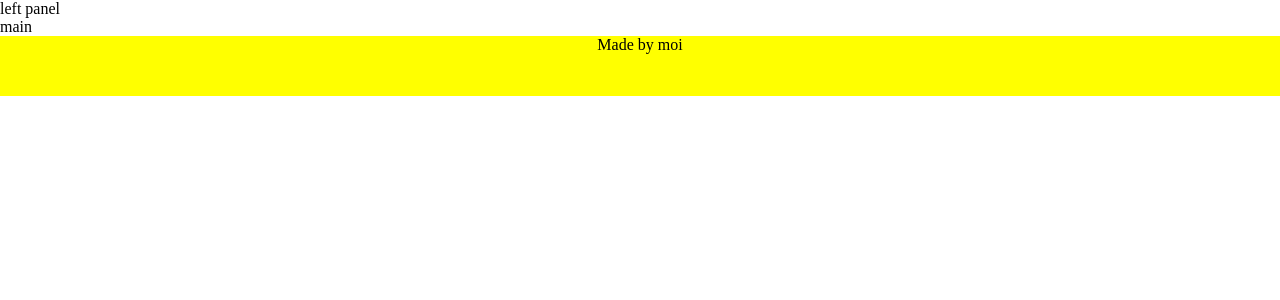
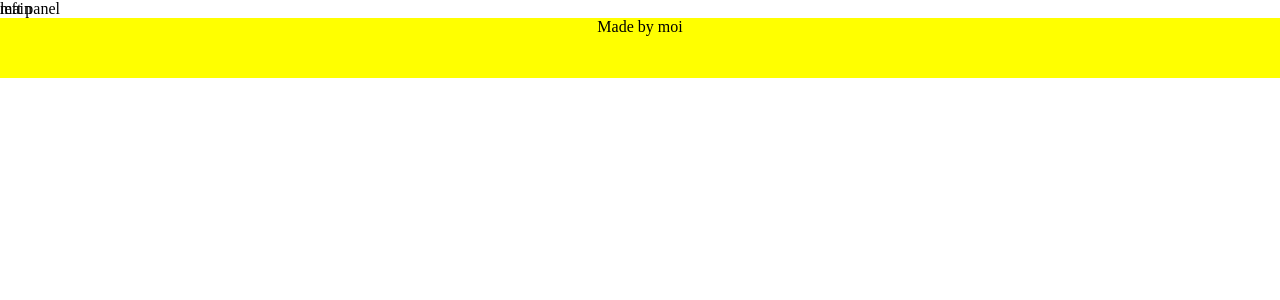
Before and after one commit to cynthem/portfolio, a React app: page / in a window 1280 px wide. Shown: the top 300 px of the page. Built offline with nearby package versions, Linux system fonts and the light colour scheme; the HTML template or start-up script is replaced by a standard one.

Commit message:
Add initial styles

```diff
--- a/src/sass/components/_LeftPanel.scss
+++ b/src/sass/components/_LeftPanel.scss
@@ -0,0 +1,32 @@
+@import '../helpers/variables';
+
+.left-panel {
+    background: transparent;
+    height: 100vh;
+    width: 100px;
+    position: fixed;
+    top: 0;
+    left: 0;
+    //display: flex;
+    //flex-direction: column;
+    //justify-content: center;
+    //z-index: 2;
+}
+
+/*.panel-left-links {
+    padding-left: 30px;
+    > li {
+        margin-bottom: 15px;
+        > a {
+            text-decoration: none;
+            font-family: $font-bebas;
+            font-size: 20px;
+            padding-left: 8px;
+            color: black;
+        }
+    }
+    > li::marker {
+        content: 'o';
+        font-size: 18px;
+    }
+}*/
```
Also changed, not shown: 16 other files (tests, documents, lock files or other folders).
